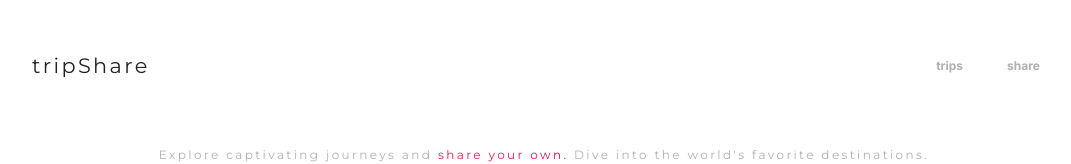
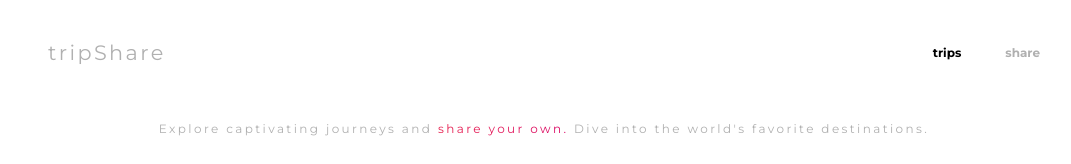
Before and after one commit to danicodes01/trip-share, a Next.js app: page /trips in a window 1280 px wide. Shown: the top 164 px of the page, without its empty margins (96-1167 px from the left). Built offline with nearby package versions, Linux system fonts and the light colour scheme; no server answers; the database is empty.

Commit message:
TS031: Created a nav-link.js component that uses usePathName to set the active class on a the current path / rendered NavLink component in place of Link component in main-header.js

```diff
--- a/components/main-header/main-header.js
+++ b/components/main-header/main-header.js
@@ -1,19 +1,20 @@
 import Link from "next/link";
 import classes from './main-header.module.css'
+import NavLink from "./nav-link";
 export default function MainHeader() {
 
   return (
     <header className={classes.header}>
-      <Link className={classes.logo} href='/'>
-        <p className={classes.highlight}>tripShare</p>
-      </Link>
+      <NavLink href='/'>
+      <span className={classes.highlight}>tripShare</span>
+      </NavLink>
       <nav className={classes.nav}>
         <ul>
           <li>
-            <Link href='/trips'>trips</Link>
+            <NavLink href='/trips'>trips</NavLink>
           </li>
           <li>
-            <Link href='/trips/share'>share</Link>
+            <NavLink href='/trips/share'>share</NavLink>
           </li>
         </ul>
       </nav>
--- a/components/main-header/main-header.module.css
+++ b/components/main-header/main-header.module.css
@@ -4,33 +4,6 @@
     align-items: center;
     padding: 2rem 1rem;
   }
-
-  .header h1 {
-    display: flex;
-    gap: 1rem;
-    list-style: none;
-  }
-
-  .logo {
-    display: flex;
-    gap: 1rem;
-    text-decoration: none;
-  }
-
-  .logo p {
-    font-size: 1.3rem;
-
-  }
-
-  .highlight {
-    background: var(--color-grey-800);
-    background-clip: text;
-    -webkit-background-clip: text;
-    -webkit-text-fill-color: transparent;
-    font-family: "Montserrat", sans-serif;
-    letter-spacing: 0.15rem;
-}
-
 
   .nav ul {
       list-style: none;
@@ -49,9 +22,32 @@
         border-radius: 0.5rem;
     }
 
+    .header a {
+      text-decoration: none;
+      padding: 0.5rem 1rem;
+      border-radius: 0.5rem;
+      display: flex;
+      gap: 1rem;
+      text-decoration: none;
+      font-family: "Montserrat", sans-serif;
+
+    }
+
+    .highlight {
+      background: var(--color-grey-400);
+      background-clip: text;
+      -webkit-background-clip: text;
+      -webkit-text-fill-color: transparent;
+      font-family: "Montserrat", sans-serif;
+      letter-spacing: 0.15rem;
+      font-size: 1.3rem;
+    }
+
     .nav a:hover,
-    .nav a:active {
-        color:   --color-grey-800;
+    .nav a:active,
+    .header a:hover,
+    .header a:active {
+        color:  var(--color-grey-800);
         text-shadow: 0 0 18px rgba(52, 52, 52, 0.8);
     }
 
--- /dev/null
+++ b/components/main-header/nav-link.js
@@ -0,0 +1,17 @@
+'use client'
+import { usePathname } from "next/navigation";
+import classes from "./nav-link.module.css";
+import Link from "next/link";
+
+export default function NavLink({href, children}) {
+  const path = usePathname();
+
+  return (
+    <Link
+      className={path === href ? classes.active : undefined}
+      href={href}
+    >
+      {children}
+    </Link>
+  );
+}
--- /dev/null
+++ b/components/main-header/nav-link.module.css
@@ -0,0 +1,31 @@
+.active {
+    background: var(--color-grey-900);
+    background-clip: text;
+    -webkit-background-clip: text;
+    -webkit-text-fill-color: transparent;
+  }
+
+  .active span {
+    background: var(--color-grey-900);
+    background-clip: text;
+    -webkit-background-clip: text;
+    -webkit-text-fill-color: transparent;
+  }
+
+
+  .link {
+    text-decoration: none;
+    color: var(--color-abbgrey-400);
+    font-weight: bold;
+    padding: 0.5rem 1rem;
+    border-radius: 0.5rem;
+  }
+
+  .link a:hover,
+  .link a:active {
+    background: var(--color-abbgrey-900);
+    background-clip: text;
+    -webkit-background-clip: text;
+    -webkit-text-fill-color: transparent;
+    text-shadow: 0 0 18px var(--color-abbgrey-200);
+  }
--- a/lib/actions.js
+++ b/lib/actions.js
@@ -30,6 +30,5 @@ export async function create (prevState ,formData) {
   }
   await saveTrip(trip)
   revalidatePath('/trips', 'layout');
-
   redirect("/trips");
 }
```
